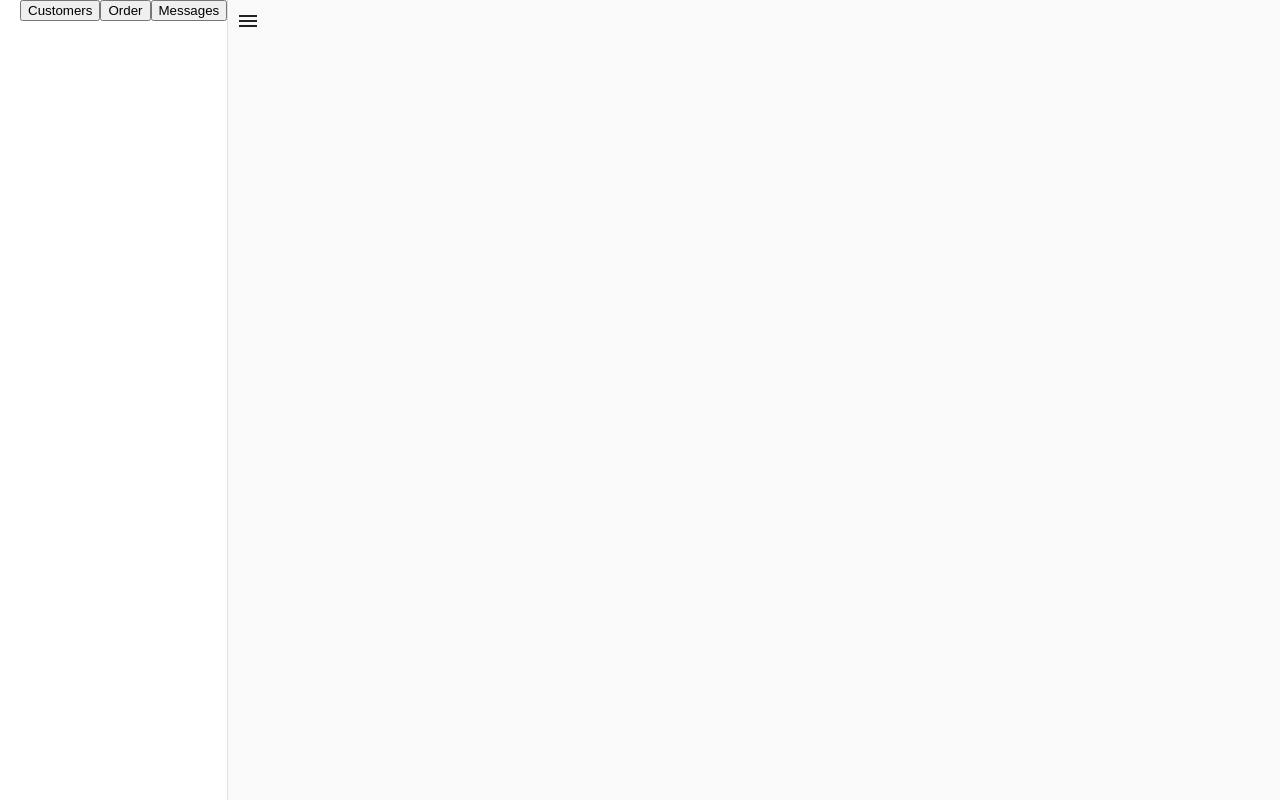
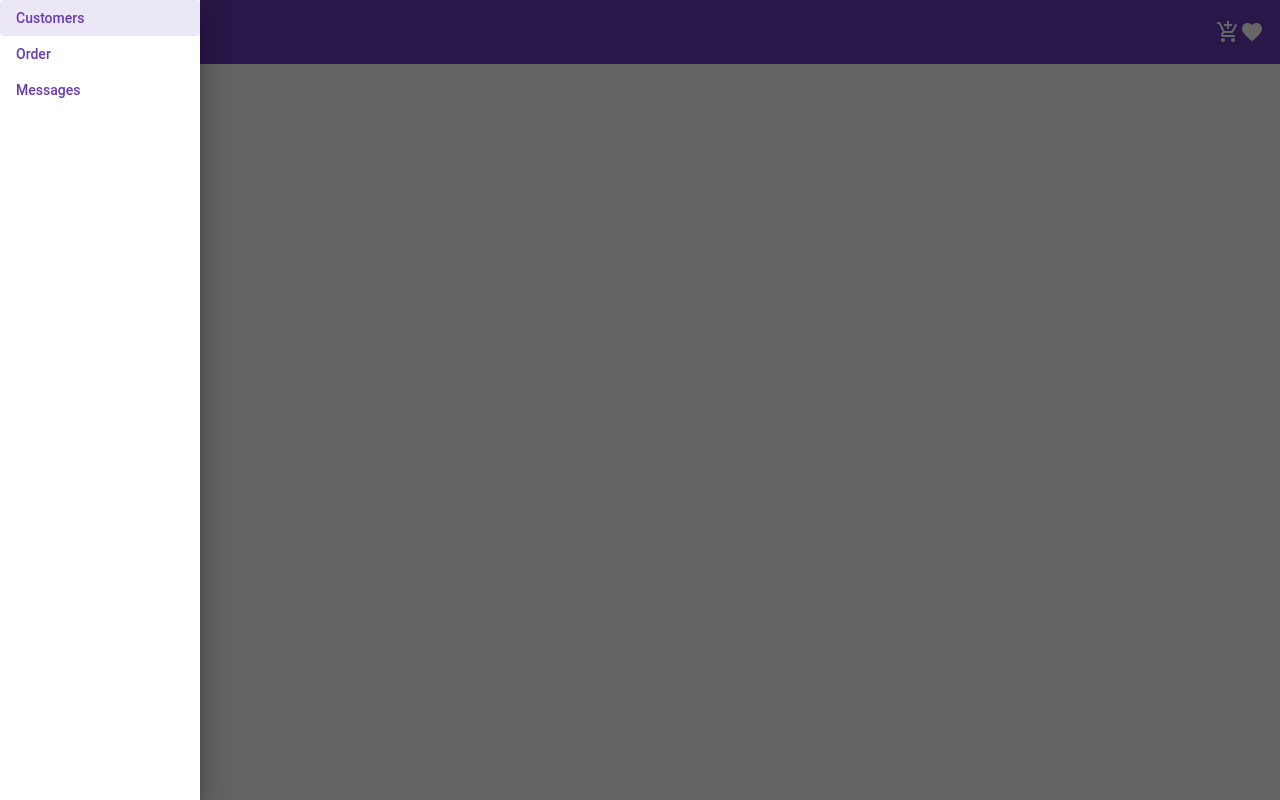
Before and after one commit to Eanderson99/AngularLearning, an Angular app in the folder material/: page / in a window 1280 px wide. Both pictures are taken after a click on the button "menu". Built offline with nearby package versions, Linux system fonts and the light colour scheme.

Commit message:
Material - Making app bar & add icons on it

```diff
--- a/material/src/app/app.component.css
+++ b/material/src/app/app.component.css
@@ -7,7 +7,15 @@
 }
 
 .container .mat-drawer {
-    padding-left: 20px;
-    padding-left: 20px;
     min-width: 200px
 }
+
+.container .mat-drawer .mat-button {
+    display: block;
+    width: 100%;
+    text-align: left;
+}
+
+.spacer {
+    flex: 1 1 auto;
+}
--- a/material/src/app/app.component.html
+++ b/material/src/app/app.component.html
@@ -1,13 +1,22 @@
 <mat-drawer-container class="container">
-    <mat-drawer #drawer class="sidenav" mode="side">
-        <button routerLink="/customers">Customers</button>
-        <button routerLink="/orders">Order</button>
-        <button routerLink="/messages">Messages</button>
+    <mat-drawer #drawer class="sidenav">
+        <button color="primary" mat-button routerLink="/customers">Customers</button>
+        <button color="primary" mat-button routerLink="/orders">Order</button>
+        <button color="primary" mat-button routerLink="/messages">Messages</button>
     </mat-drawer>
     <div class="sidenav-content">
-        <button mat-icon-button (click)="drawer.toggle()">
-            <mat-icon>menu</mat-icon>
-        </button>
+        <mat-toolbar color="primary">
+            <mat-toolbar-row>
+                <button mat-icon-button (click)="drawer.toggle()">
+                    <mat-icon>menu</mat-icon>
+                </button>
+                <span>Menu</span>
+
+                <span class="spacer"></span>
+                <mat-icon>add_shopping_cart</mat-icon>
+                <mat-icon>favorite</mat-icon>
+            </mat-toolbar-row>
+        </mat-toolbar>
         <router-outlet></router-outlet>
     </div>
 </mat-drawer-container>
--- a/material/src/app/app.module.ts
+++ b/material/src/app/app.module.ts
@@ -7,6 +7,7 @@
 import { MatButtonModule } from '@angular/material/button';
 import { MatIconModule } from '@angular/material/icon';
 import { MatSidenavModule } from '@angular/material/sidenav';
+import { MatToolbarModule } from '@angular/material/toolbar';
 
 import { AppComponent } from './app.component';
 import { SidenavsComponent } from './components/navigation/sidenavs/sidenavs.component';
@@ -27,7 +28,8 @@
     BrowserAnimationsModule,
     MatButtonModule,
     MatIconModule,
-    MatSidenavModule
+    MatSidenavModule,
+    MatToolbarModule
   ],
   providers: [],
   bootstrap: [AppComponent]
--- a/material/src/app/components/navigation/sidenavs/sidenavs.component.html
+++ b/material/src/app/components/navigation/sidenavs/sidenavs.component.html
@@ -1,5 +1,5 @@
 <mat-drawer-container class="container">
-    <mat-drawer #drawer class="sidenav">
+    <mat-drawer #drawer class="sidenav" mode="side">
         <p>Menu</p>
     </mat-drawer>
     <div class="sidenav-content">
```
